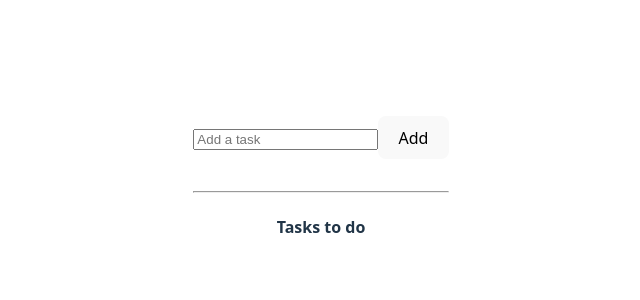
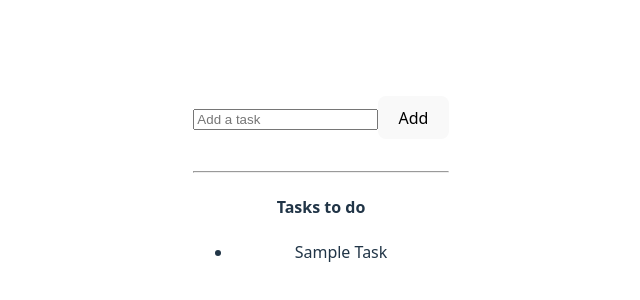
Before and after one commit to Anvesh-999/fullstack-dev-playground, a React (Vite) app in the folder react-state/: page / in a window 1280 px wide. Shown: the part 212-512 px from the top of the page, without its empty margins (319-959 px from the left). Built offline with nearby package versions, Linux system fonts and the light colour scheme.

Commit message:
Added input in todo

```diff
--- a/react-state/package.json
+++ b/react-state/package.json
@@ -11,7 +11,8 @@
   },
   "dependencies": {
     "react": "^19.2.0",
-    "react-dom": "^19.2.0"
+    "react-dom": "^19.2.0",
+    "uuid": "^13.0.0"
   },
   "devDependencies": {
     "@eslint/js": "^9.39.1",
--- a/react-state/src/TodoList.jsx
+++ b/react-state/src/TodoList.jsx
@@ -1,26 +1,28 @@
-import { useState } from 'react'
+import { useState } from 'react';
+import { v4 as uuidv4 } from 'uuid';
 
 export default function TodoList() {
-    let [todos, setTodos] = useState([]);
-    let [inputValue, setInputValue] = useState("");
+    let [todos, setTodos] = useState([{task:"Sample Task", id:uuidv4()}]);
+    let [newTodo, setNewTodo] = useState("");
     let addTodo = () => {
-        console.log("Adding todo:", inputValue);
+        setTodos([...todos, {task:newTodo,id:uuidv4()}]);
+        setNewTodo("");
     }
     let updateTodoValue = (e) => {
-        setInputValue(e.target.value);
+        setNewTodo(e.target.value);
     }
     return(
         <div>
-            <input type="text" name="todo" placeholder="Add a task" onChange={updateTodoValue}/>
+            <input type="text" name="todo" placeholder="Add a task" onChange={updateTodoValue} value={newTodo}/>
             <button onClick={addTodo} >Add</button>
            <br />
            <br />
            <hr />
            <h4>Tasks to do</h4>
            <ul>
-            {todos.map((todo)=>{
-                return <li>{todo}</li>
-            })}
+            {todos.map((todo)=>(
+                 <li key={todo.id}>{todo.task}</li>
+            ))}
            </ul>
         </div>
         )
```
Also changed, not shown: 1 other file (tests, documents, lock files or other folders).
